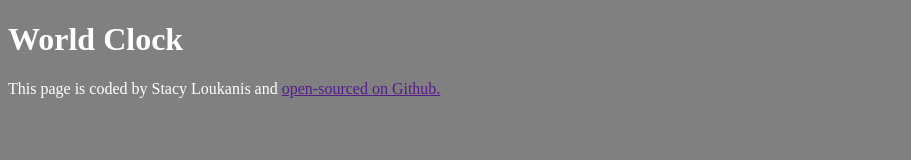
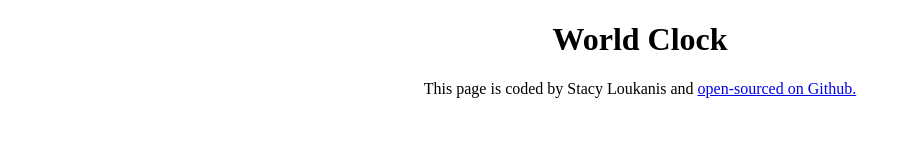
Before and after one commit to SLou-27/world-clock, a plain HTML site: page index.html in a window 1280 px wide. Shown: the whole page, without its empty margins (0-911 px from the left). Drawn offline with Linux system fonts and the light colour scheme.

Commit message:
added link to github repository

```diff
--- a/css/style.css
+++ b/css/style.css
@@ -1,4 +1,6 @@
-body {
-    background: gray;
-    color: white;
+h1 {
+    text-align: center;
 }
+footer {
+    text-align: center;
+}
--- a/index.html
+++ b/index.html
@@ -12,7 +12,7 @@
         World Clock
     </h1>
     <footer>
-        This page is coded by Stacy Loukanis and <a href="">open-sourced on Github.</a>
+        This page is coded by Stacy Loukanis and <a href="https://github.com/SLou-27/world-clock" target="blank">open-sourced on Github.</a>
     </footer>
     <script src="javascript/index.js"></script>
 </body>
```
